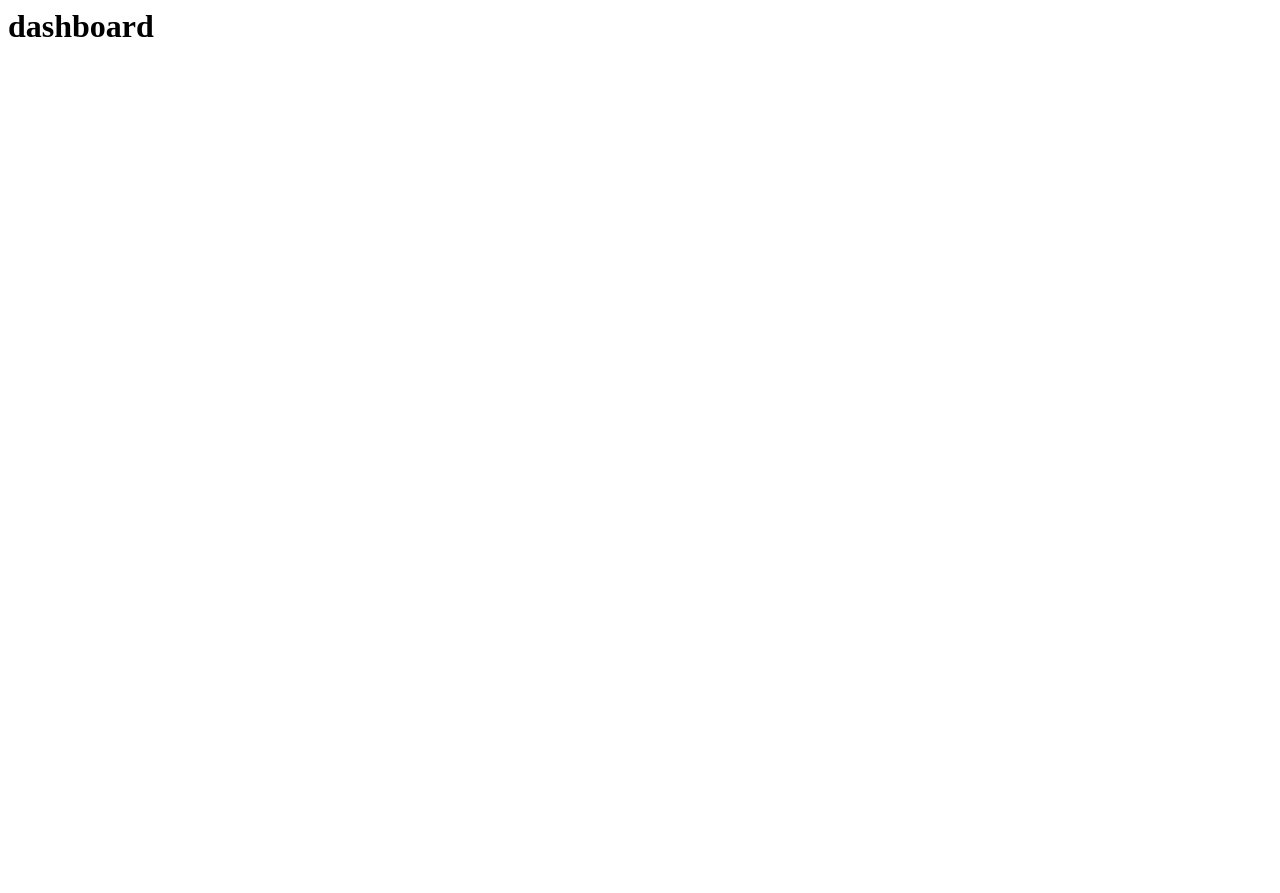
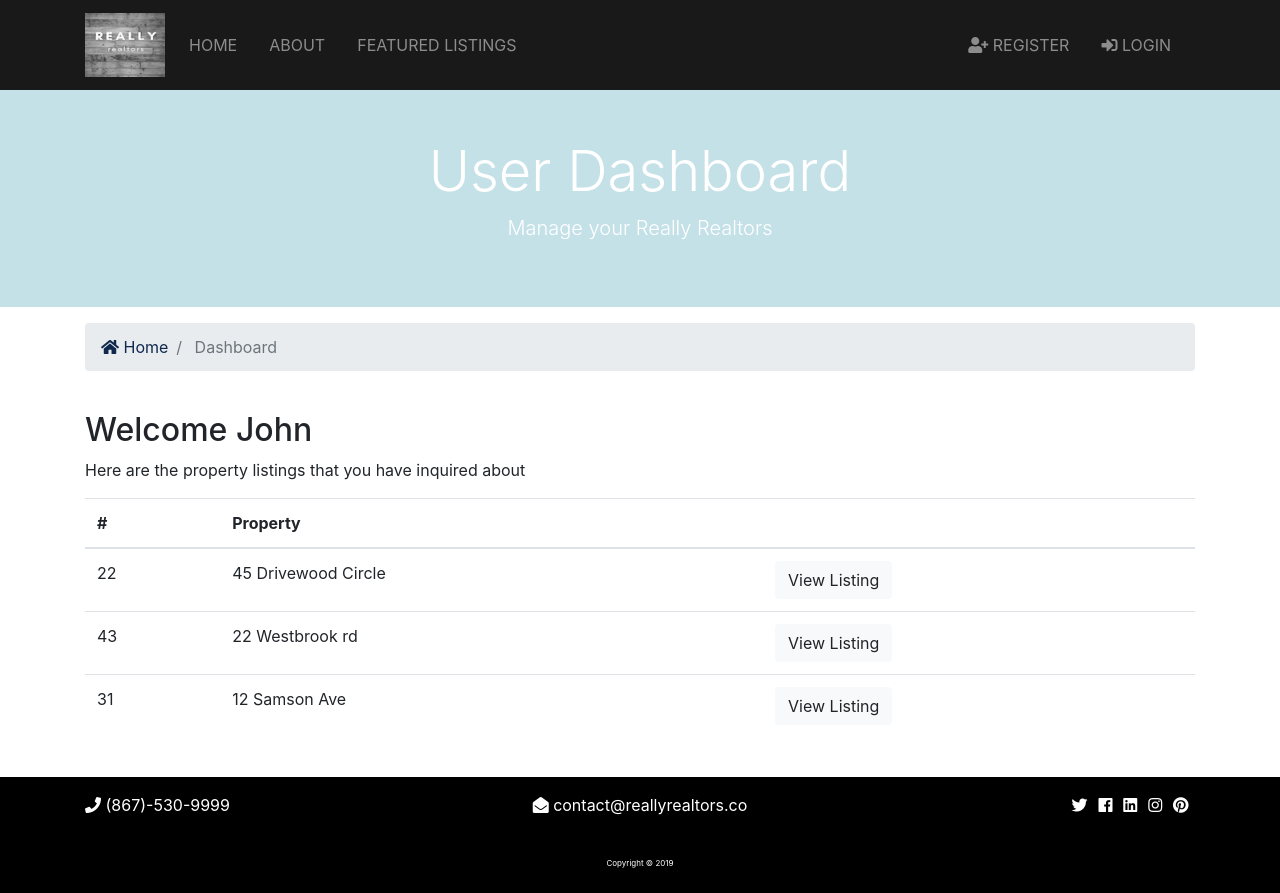
Before and after one commit to larsthrasher/reallyrealtors, a Django app: page /accounts/dashboard in a window 1280 px wide. Before the commit the page is almost empty. Before the commit the page ends 37 px from the top, so only its background shows below. Run offline with Django 3.2, Linux system fonts and the light colour scheme; some libraries are stand-ins or nearby versions.

Commit message:
a few more css changes, logout completed

```diff
--- a/accounts/views.py
+++ b/accounts/views.py
@@ -31,6 +31,7 @@ def register(request):
                     messages.success(request, 'You are now registered, please login.')
                     return redirect('login')
 
+
         else:
             messages.error(request, 'Passwords do not match')
             return redirect('register')
@@ -39,13 +40,26 @@ def register(request):
 
 def login(request):
     if request.method == 'POST':
-        #login user
-        return
+        username = request.POST['username']
+        password = request.POST['password']
+
+        user = auth.authenticate(username=username, password=password)
+
+        if user is not None:
+            auth.login(request, user)
+            messages.success(request, 'You are now logged in')
+            return redirect('dashboard')
+        else:
+            messages.error(request,'Invalid credentials')
+            return redirect('login')
     else:
         return render(request, 'accounts/login.html')
 
 def logout(request):
-    return redirect('index')
+    if request.method == 'POST':
+        auth.logout(request)
+        messages.success(request, 'You are now logged out')
+        return redirect('index')
 
 def dashboard(request):
     return render(request, 'accounts/dashboard.html')
--- a/rr/static/css/style.css
+++ b/rr/static/css/style.css
@@ -15,7 +15,7 @@ img {
   margin-right: 0.4rem; }
 
 #showcase {
-  background: url(../img/showcase.jpg) no-repeat top center fixed/cover;
+  background: url(../img/showcase.jpg) no-repeat bottom center fixed/cover;
   position: relative;
   min-height: 650px;
   color: #fff;
--- a/templates/accounts/dashboard.html
+++ b/templates/accounts/dashboard.html
@@ -1 +1,75 @@
-<h1>dashboard</h1>
+{% extends 'base.html' %}
+
+{% block content %}
+<section id="showcase-inner" class="py-5 text-white">
+  <div class="container">
+    <div class="row text-center">
+      <div class="col-md-12">
+        <h1 class="display-4">User Dashboard</h1>
+        <p class="lead">Manage your Really Realtors</p>
+      </div>
+    </div>
+  </div>
+</section>
+
+<!-- alerts -->
+{% include 'partials/_alerts.html' %}
+
+<!-- breadcrumb -->
+<section id="bc" class="mt-3">
+  <div class="container">
+    <nav aria-label="breadcrumb">
+      <ol class="breadcrumb">
+        <li class="breadcrumb-item">
+          <a href="{% url 'index' %}">
+            <i class="fas fa-home"></i> Home</a>
+        </li>
+        <li class="breadcrumb-item active"> Dashboard</li>
+      </ol>
+    </nav>
+  </div>
+</section>
+
+<section id="dashboard" class="py-4">
+  <div class="container">
+    <div class="row">
+      <div class="col-md-12">
+        <h2>Welcome John</h2>
+        <p>Here are the property listings that you have inquired about</p>
+        <table class="table">
+          <thead>
+            <tr>
+              <th scope="col">#</th>
+              <th scope="col">Property</th>
+              <th></th>
+            </tr>
+          </thead>
+          <tbody>
+            <tr>
+              <td>22</td>
+              <td>45 Drivewood Circle</td>
+              <td>
+                <a class="btn btn-light" href="#">View Listing</a>
+              </td>
+            </tr>
+            <tr>
+              <td>43</td>
+              <td>22 Westbrook rd</td>
+              <td>
+                <a class="btn btn-light" href="#">View Listing</a>
+              </td>
+            </tr>
+            <tr>
+              <td>31</td>
+              <td>12 Samson Ave</td>
+              <td>
+                <a class="btn btn-light" href="#">View Listing</a>
+              </td>
+            </tr>
+          </tbody>
+        </table>
+      </div>
+    </div>
+  </div>
+</section>
+{% endblock %}
--- a/templates/pages/index.html
+++ b/templates/pages/index.html
@@ -63,6 +63,7 @@
         </div>
       </div>
     </section>
+    <br />
     <!-- alerts -->
     {% include 'partials/_alerts.html' %}
     <!-- listings -->
--- a/templates/partials/_navbar.html
+++ b/templates/partials/_navbar.html
@@ -40,6 +40,27 @@
       </ul>
 
       <ul class="navbar-nav ml-auto">
+        {% if user.is_authenticated %}
+            <li
+              {% if 'dashboard' in request.path %}
+                class="nav-item active mr-3"
+              {% else %}
+                class="nav-item mr-3"
+              {% endif %}
+            >
+              <a class="nav-link" href="{% url 'dashboard' %}">
+                 Hey {{user.username}}! ( dashboard )</a>
+            </li>
+            <li class="nav-item mr-3">
+              <a href="javascript:{document.getElementById('logout').submit()}" class="nav-link">
+                <i class="fas fa-sign-out-alt"></i> Logout
+              </a>
+              <form action="{% url 'logout' %}" method='POST' id="logout">
+                {% csrf_token %}
+                <input type="hidden">
+              </form>
+            </li>
+        {% else %}
           <li
             {% if 'register' in request.path %}
               class="nav-item active mr-3"
@@ -62,6 +83,7 @@
 
               Login</a>
           </li>
+        {% endif %}
       </ul>
     </div>
   </div>
```
Also changed, not shown: rr/static/img/brick.jpg (deleted), rr/static/img/building.jpg, 1 other file. Lines whose indentation alone changed are shown as unchanged.
